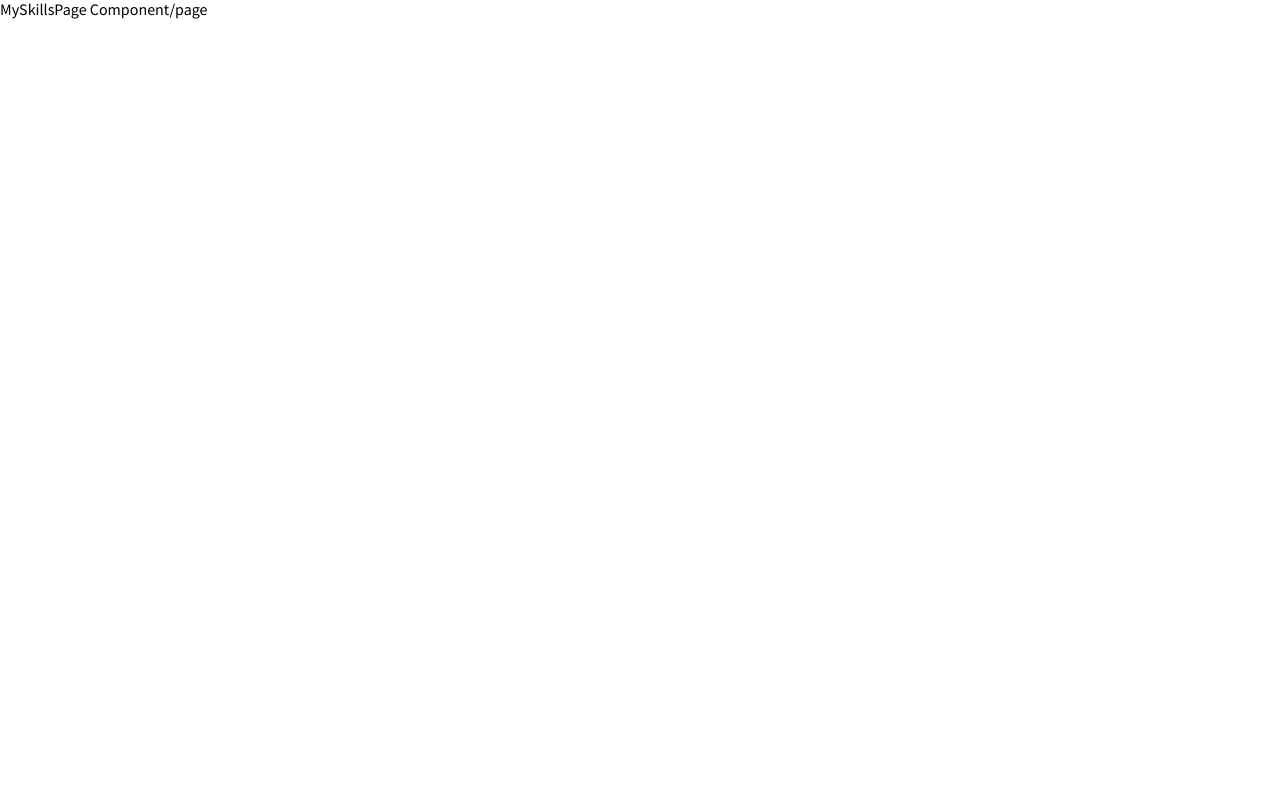
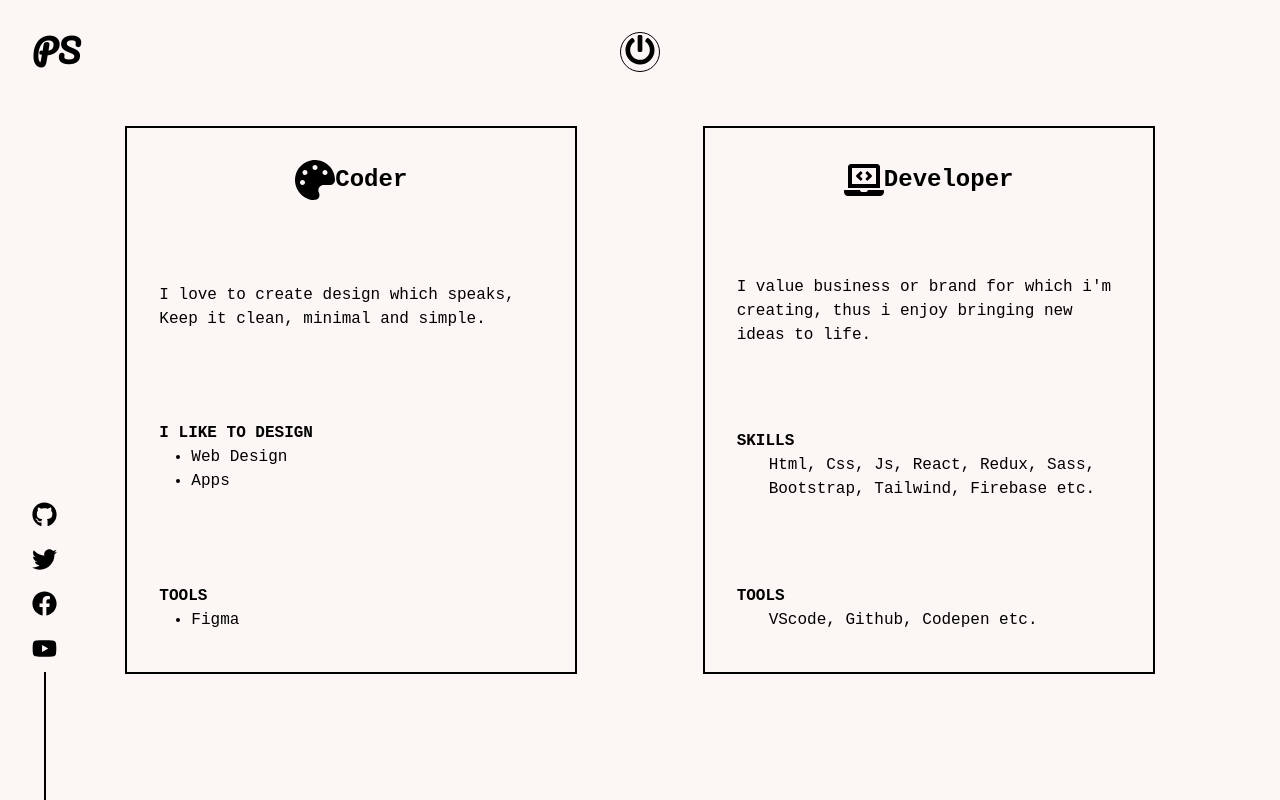
Before and after one commit to Dhruv54/My-Portfolio-Website, a React (Create React App) app: page /skills in a window 1280 px wide. Built offline with nearby package versions, Linux system fonts and the light colour scheme.

Commit message:
Basic InfoPage

```diff
--- a/src/components/BlogPage.js
+++ b/src/components/BlogPage.js
@@ -6,6 +6,9 @@ import SocialIcons from "../subcomponents/SocialIcons"
 import PowerButton from "../subcomponents/PowerButton"
 import {Blogs} from '../data/BlogData'
 import BlogComponent from './BlogComponent'
+import AnchorComponent from '../subcomponents/AnchorComponent'
+import { useState } from 'react/cjs/react.development'
+import { useEffect } from 'react/cjs/react.development'
 
 const MainContainer=styled.div`
 background-image:url(${img});
@@ -18,7 +21,7 @@ width:100vw;
 
 const Container=styled.div`
 background-color: ${props=>`rgba(${props.theme.bodyRgba},0.5)`};
-width:80%;
+width:100%;
 height:auto;
 position:relative;
 padding-bottom:2rem;
@@ -30,25 +33,34 @@ display:flex;
 justify-content:center;
 align-items:center;
 padding-top:10rem;
-padding-left:20rem;
+padding-left:8rem;
+padding-right:8rem;
 `
 
 const Grid=styled.div`
 
 display:grid;
-${'' /* grid-template-columns:repeat(2,minmax(calc(10rem+15vw),1fr)); */}
-${'' /* grid-template-columns:auto; */}
-grid-template-columns: auto auto;
-gap:2rem 2rem;
+grid-template-columns:repeat(2,1fr);
+grid-gap:1rem;
 `
 
 const BlogPage = () => {
+
+
+  const [numbers, setNumbers] = useState(0);
+
+  useEffect(() => {
+    let num=(window.innerHeight-70)/30;
+    setNumbers(parseInt(num));
+  }, []);
+
   return (
     <MainContainer>
       <Container>
         <LogoComponent/>
         <PowerButton/>
         <SocialIcons/>
+        <AnchorComponent numbers={numbers}/>
 <Center>
 <Grid>
     {
--- a/src/components/MySkillsPage.js
+++ b/src/components/MySkillsPage.js
@@ -1,8 +1,128 @@
 import React from 'react'
+import styled from 'styled-components'
+import { ThemeProvider } from 'styled-components'
+import {lightTheme} from './Themes'
+import {Design,Develope} from "./AllSvgs"
+import LogoComponent from "../subcomponents/LogoComponent"
+import PowerButton from "../subcomponents/PowerButton"
+import SocialIcons from "../subcomponents/SocialIcons"
+
+const Box=styled.div`
+
+background-color:${props=>props.theme.body};
+width:100vw;
+height:100vh;
+position:relative;
+display:flex;
+justify-content:space-evenly;
+align-items:center;
+
+`
+const Main=styled.div`
+border:2px solid ${props=>props.theme.text};
+color:${props=>props.theme.text};
+background-color:${props=>props.theme.body};
+padding:2rem;
+width:30vw;
+height:60vh;
+z-index:3;
+line-height:1.5;
+
+font-family:'Ubantu Mono',monospace;
+display:flex;
+flex-direction:column;
+justify-content:space-between;
+
+&:hover{
+  color:${props=>props.theme.body};
+  background-color:${props=>props.theme.text};
+}
+`
+const Title=styled.h2`
+display:flex;
+justify-content:center;
+align-items:center;
+font-size:calc(1em+1vw);
+
+${Main}:hover &{
+  color:${props=>props.theme.body};
+  background-color:${props=>props.theme.text};
+}
+
+`
+const Description=styled.div`
+color:${props=>props.theme.text};
+font-size:calc(0.6em+1vw);
+padding:0.5rem 0;
+
+strong{
+  margin-bottom:1rem;
+  text-transform:uppercase;
+
+}
+ul,p{
+  margin-left:2rem;
+}
+`
 
 const MySkillsPage = () => {
   return (
-    <div>MySkillsPage Component/page</div>
+
+    <ThemeProvider theme={lightTheme}>
+      <Box>
+      <LogoComponent theme='light'/>
+      <SocialIcons theme='light'/>
+      <PowerButton/>
+        <Main>
+          <Title>
+            <Design width={40} height={40}/> Coder
+          </Title>
+          <Description>
+          I love to create design which speaks, Keep it clean, minimal and simple.
+          </Description>
+          <Description>
+            <strong>I like to Design</strong>
+            <ul>
+              <li>
+                Web Design
+              </li>
+              <li>
+                Apps
+              </li>
+            </ul>
+          </Description>
+          <Description>
+            <strong>Tools</strong>
+            <ul>
+              <li>
+                Figma
+              </li>
+            </ul>
+          </Description>
+        </Main>
+        <Main>
+          <Title>
+            <Develope width={40} height={40}/> Developer
+          </Title>
+          <Description>
+          I value business or brand for which i'm creating, thus i enjoy bringing new ideas to life.
+          </Description>
+          <Description>
+            <strong>Skills</strong>
+            <p>
+            Html, Css, Js, React, Redux, Sass, Bootstrap, Tailwind, Firebase etc.
+            </p>
+          </Description>
+          <Description>
+            <strong>Tools</strong>
+            <p>
+            VScode, Github, Codepen etc.
+            </p>
+          </Description>
+        </Main>
+      </Box>
+    </ThemeProvider>
+
   )
 }
 
--- /dev/null
+++ b/src/subcomponents/AnchorComponent.js
@@ -0,0 +1,82 @@
+import React from 'react'
+import { useRef } from 'react/cjs/react.development'
+import styled from 'styled-components'
+import { Link } from '../components/AllSvgs'
+import { Anchor} from '../components/AllSvgs'
+import { useEffect } from 'react/cjs/react.development'
+
+const Container=styled.div`
+position:relative;
+`
+
+const Slider=styled.div`
+position:fixed;
+top:0;
+right:2rem;
+display:flex;
+justify-content:center;
+align-items:center;
+flex-direction:column;
+transform:translateY(-100%);
+
+.chain{
+    transform:rotate(135deg);
+}
+`
+const PreDisplay=styled.div`
+position:absolute;
+top:0;
+right:3rem;
+`
+
+const AnchorComponent = (props) => {
+
+    const ref=useRef(null);
+    const hiddenRef=useRef(null);
+    useEffect(() => {
+
+        const handleScroll=()=>{
+            let scrollPosition=window.pageYOffset;
+            let windowSize=window.innerHeight;
+            let bodyHeight=document.body.offsetHeight;
+
+            let diff=Math.max(bodyHeight-(scrollPosition+windowSize));
+
+            let diffP=(diff*100)/(bodyHeight-windowSize);
+
+            ref.current.style.transform=`translateY(${-diffP}%)`;
+
+            if(window.pageYOffset>5){
+                hiddenRef.current.style.display='none'
+            }
+            else{
+                hiddenRef.current.style.display='block'
+            }
+        }
+
+        window.addEventListener('scroll',handleScroll)
+
+        return ()=> window.removeEventListener('scroll',handleScroll)
+
+    },[])
+
+    return (
+        <Container>
+            <PreDisplay ref={hiddenRef} className='hidden'>
+                <Anchor width={70} height={70} fill='currentColor'/>
+            </PreDisplay>
+            <Slider ref={ref}>
+                {
+                    [...Array(props.numbers)].map((x,id)=>{
+                        return <Link className="chain" key={id} width={25} height={25} fill='currentColor'/>
+                    })
+                }
+
+            <Anchor width={70} height={70} fill='currentColor'/>
+            </Slider>
+
+        </Container>
+    )
+}
+
+export default AnchorComponent
```
Also changed, not shown: src/subcomponents/Anchor.js (deleted, +0 -31 lines).
